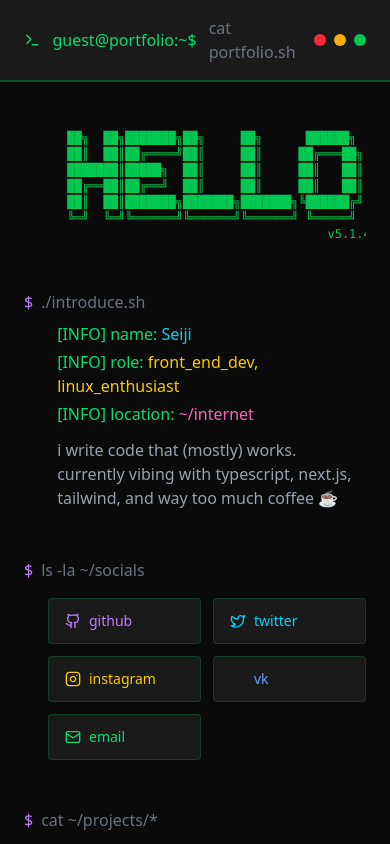
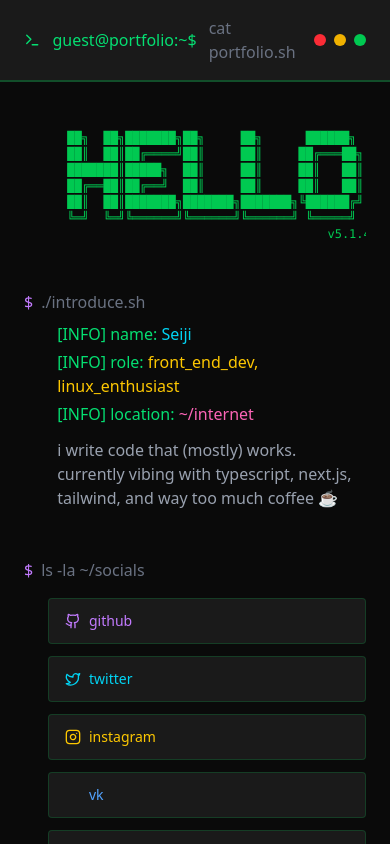
Before and after one commit to seijileroux/sleroux, a Next.js app: page / in a window 390 px wide. Shown: the top 844 px of the page. Built offline with nearby package versions, Linux system fonts and the light colour scheme; some icons are missing.

Commit message:
Place social links on mobile in 1 column

```diff
--- a/app/components/SocialLinks.tsx
+++ b/app/components/SocialLinks.tsx
@@ -41,7 +41,7 @@ export default function SocialLinks() {
         <span className="text-purple-400">$</span>
         <span className="text-gray-500">ls -la ~/socials</span>
       </div>
-      <div className="ml-6 grid grid-cols-2 md:grid-cols-5 gap-3">
+      <div className="ml-6 grid grid-cols-1 md:grid-cols-5 gap-3">
         {socialLinks.map((social) => {
           const Icon = social.icon;
           return (
```
